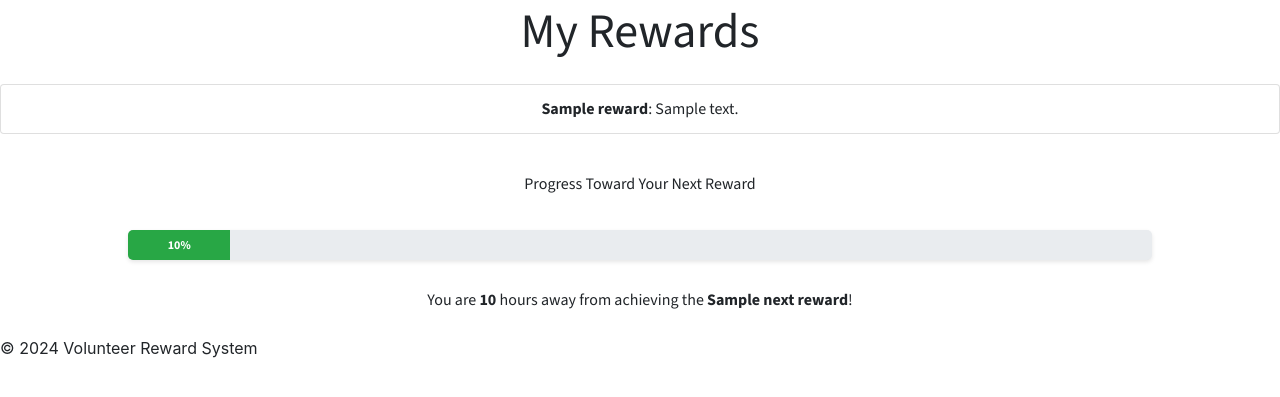
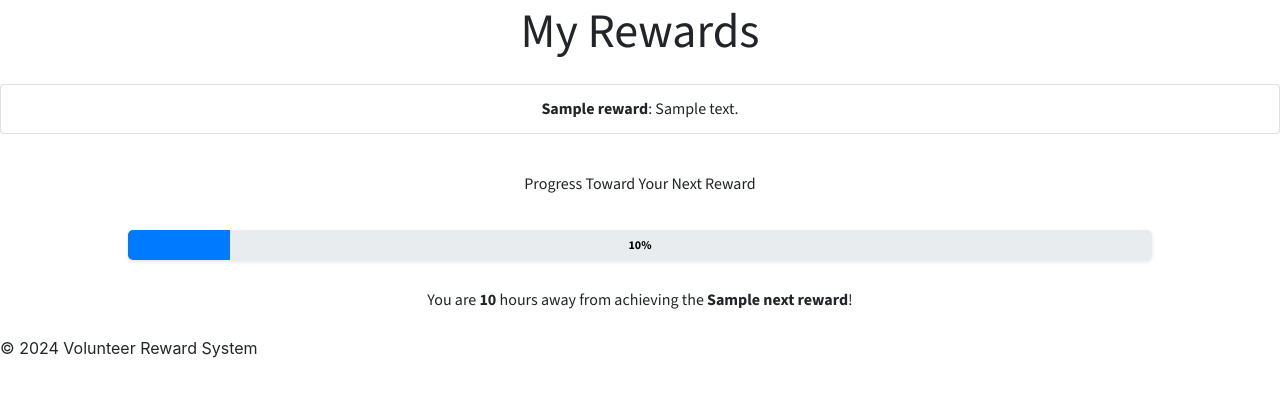
Before and after one commit to brown-eric/volunteer-recognition-system, a Python web app: template templates/rewards.html in a window 1280 px wide. Shown: the part 156-553 px from the top of the page. Run offline with Jinja, Linux system fonts and the light colour scheme; the template is opened without the code that fills it: most values are stand-ins (such as "Sample title", 1, 10 or a date in 2020); some libraries are stand-ins or nearby versions.

Commit message:
reward page int

```diff
--- a/templates/rewards.html
+++ b/templates/rewards.html
@@ -15,21 +15,25 @@
         {% endfor %}
     </ul>
 
-    {% if next_reward %}
     <h3 class="mt-4">Progress Toward Your Next Reward</h3>
-        <div class="progress" style="height: 30px;">
+    <div class="progress" style="height: 30px; position: relative;">
         <div
-                class="progress-bar bg-success"
+            class="progress-bar {{ progress_color }}"
             role="progressbar"
             style="width: {{ progress }}%;"
             aria-valuenow="{{ progress }}"
             aria-valuemin="0"
             aria-valuemax="100">
+        </div>
+        <span style="position: absolute; width: 100%; text-align: center; line-height: 30px; font-weight: bold; color: black;">
+            {% if next_reward %}
                 {{ progress|round(1) }}%
+            {% else %}
+                All current rewards achieved. Check back for additional rewards!
+            {% endif %}
+        </span>
     </div>
-        </div>
+    {% if next_reward %}
         <p>You are <strong>{{ next_reward.threshold - current_user.hours_volunteered }}</strong> hours away from achieving the <strong>{{ next_reward.name }}</strong>!</p>
-    {% else %}
-        <p class="text-success mt-4">Congratulations! You've unlocked all rewards. Keep up the amazing work!</p>
     {% endif %}
 {% endblock %}
```
Lines whose indentation alone changed are shown as unchanged.
